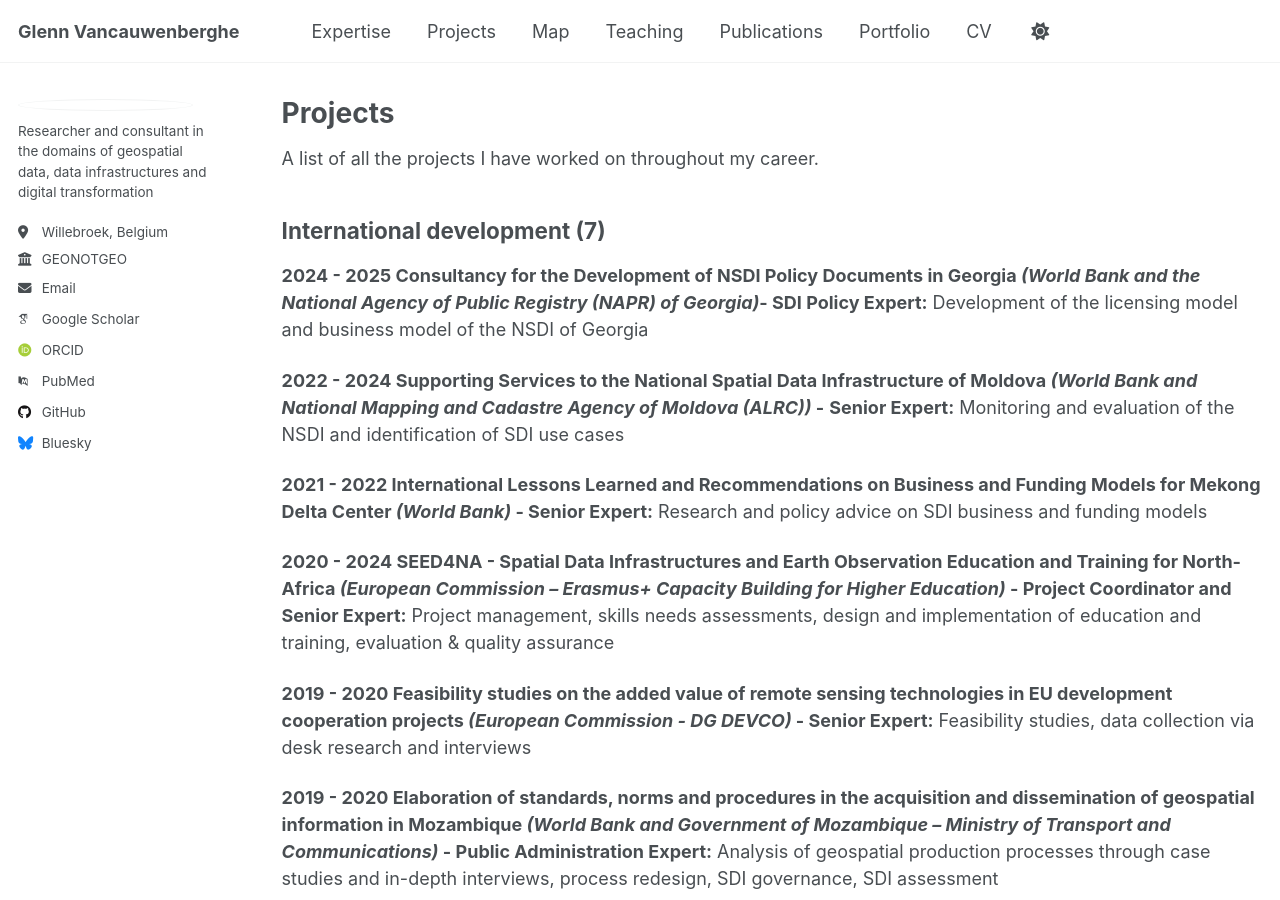
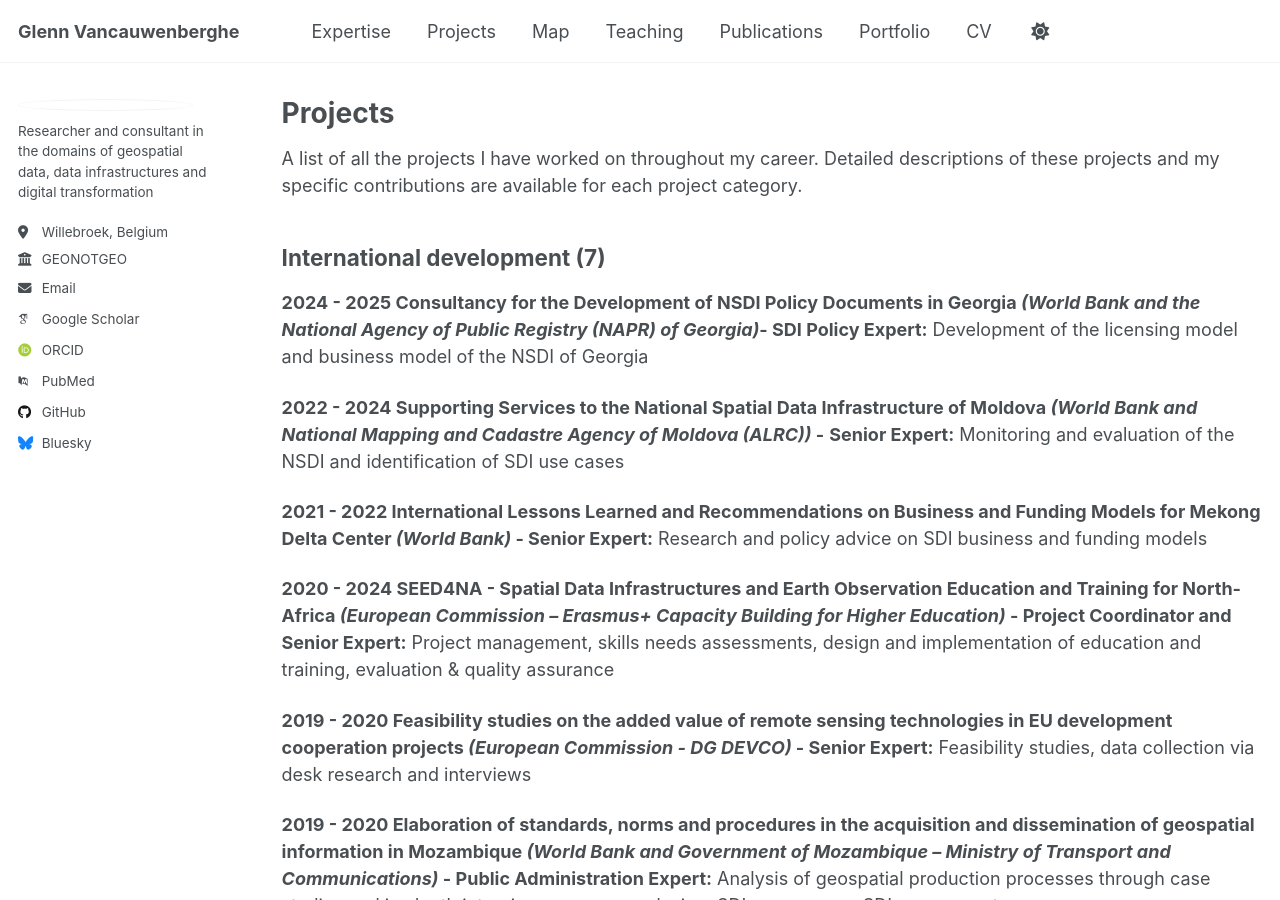
Before and after one commit to GVancauwenberghe/gvancauwenberghe.github.io, a Jekyll site: the page built from _pages/projects.md, in a window 1280 px wide and 900 px high. Built offline with Jekyll 4.4.1, drawn with Linux system fonts in a browser that asks for light colours; some web fonts are replaced.

Commit message:
Update projects.md

```diff
--- a/_pages/projects.md
+++ b/_pages/projects.md
@@ -7,7 +7,7 @@
 
 {% include base_path %}
 
-A list of all the projects I have worked on throughout my career.
+A list of all the projects I have worked on throughout my career. Detailed descriptions of these projects and my specific contributions are available for each project category.
 
 ## International development (7)
 **2024 - 2025 Consultancy for the Development of NSDI Policy Documents in Georgia _(World Bank and the National Agency of Public Registry (NAPR) of Georgia)_-
```
